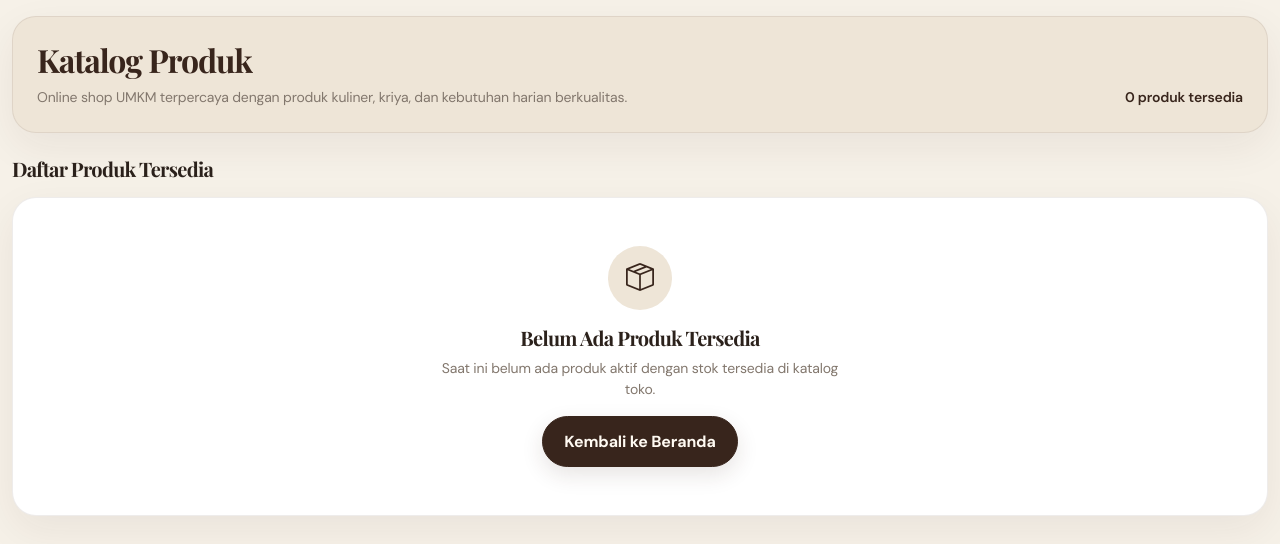
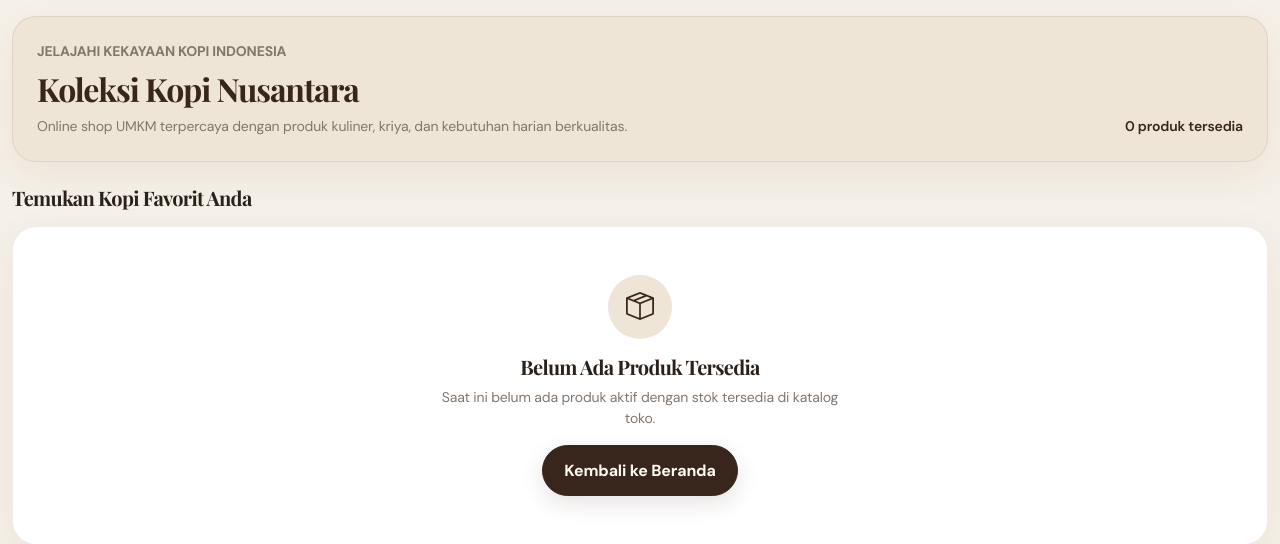
Before and after one commit to ProjectKangcutz/toko_kopi, a Laravel app: page /produk in a window 1280 px wide. Shown: the part 229-773 px from the top of the page. Run offline with Laravel 12, Linux system fonts and the light colour scheme; data comes from the database, SQL or seed files in the repository; data that the repository does not hold is empty; some libraries are stand-ins or nearby versions.

Commit message:
Refine storefront copy for Indonesian specialty coffee brand

```diff
--- a/resources/views/storefront/catalog/index.blade.php
+++ b/resources/views/storefront/catalog/index.blade.php
@@ -18,9 +18,9 @@
     <section class="mlm-card p-4 mb-4 bg-mlm-secondary border-0">
         <div class="d-flex flex-column flex-md-row justify-content-between align-items-md-end gap-3">
             <div>
-                <h1 class="h2 fw-bold text-mlm-primary mb-2">Katalog Produk</h1>
+                <span class="small text-uppercase fw-bold text-mlm-muted d-block mb-2">Jelajahi kekayaan kopi Indonesia</span><h1 class="h2 fw-bold text-mlm-primary mb-2">Koleksi Kopi Nusantara</h1>
                 <p class="text-mlm-muted small mb-0" style="max-width: 680px;">
-                    {{ $storeSettings['store_description'] ?? 'Temukan seluruh koleksi produk UMKM lokal pilihan siap kirim.' }}
+                    {{ $storeSettings['store_description'] ?? 'Dari dataran tinggi Gayo hingga pegunungan Toraja, temukan kopi pilihan dan perlengkapan seduh untuk ritual harian Anda.' }}
                 </p>
             </div>
             <div class="small fw-semibold text-mlm-primary flex-shrink-0">
@@ -36,7 +36,7 @@
     @if($categories->isNotEmpty())
         <section class="mb-4">
             <div class="d-flex align-items-center justify-content-between mb-2">
-                <h2 class="h6 fw-bold text-uppercase text-mlm-muted mb-0">Jelajahi Kategori</h2>
+                <h2 class="h6 fw-bold text-uppercase text-mlm-muted mb-0">Jelajahi Koleksi</h2>
             </div>
             <div class="d-flex flex-wrap gap-2">
                 <a href="{{ route('storefront.catalog') }}" class="mlm-category-chip active">
@@ -54,7 +54,7 @@
 
     <section>
         <div class="d-flex justify-content-between align-items-center mb-3">
-            <h2 class="h5 fw-bold mb-0">Daftar Produk Tersedia</h2>
+            <h2 class="h5 fw-bold mb-0">Temukan Kopi Favorit Anda</h2>
         </div>
 
         @if($products->total() > 0 && $products->isEmpty())
```
